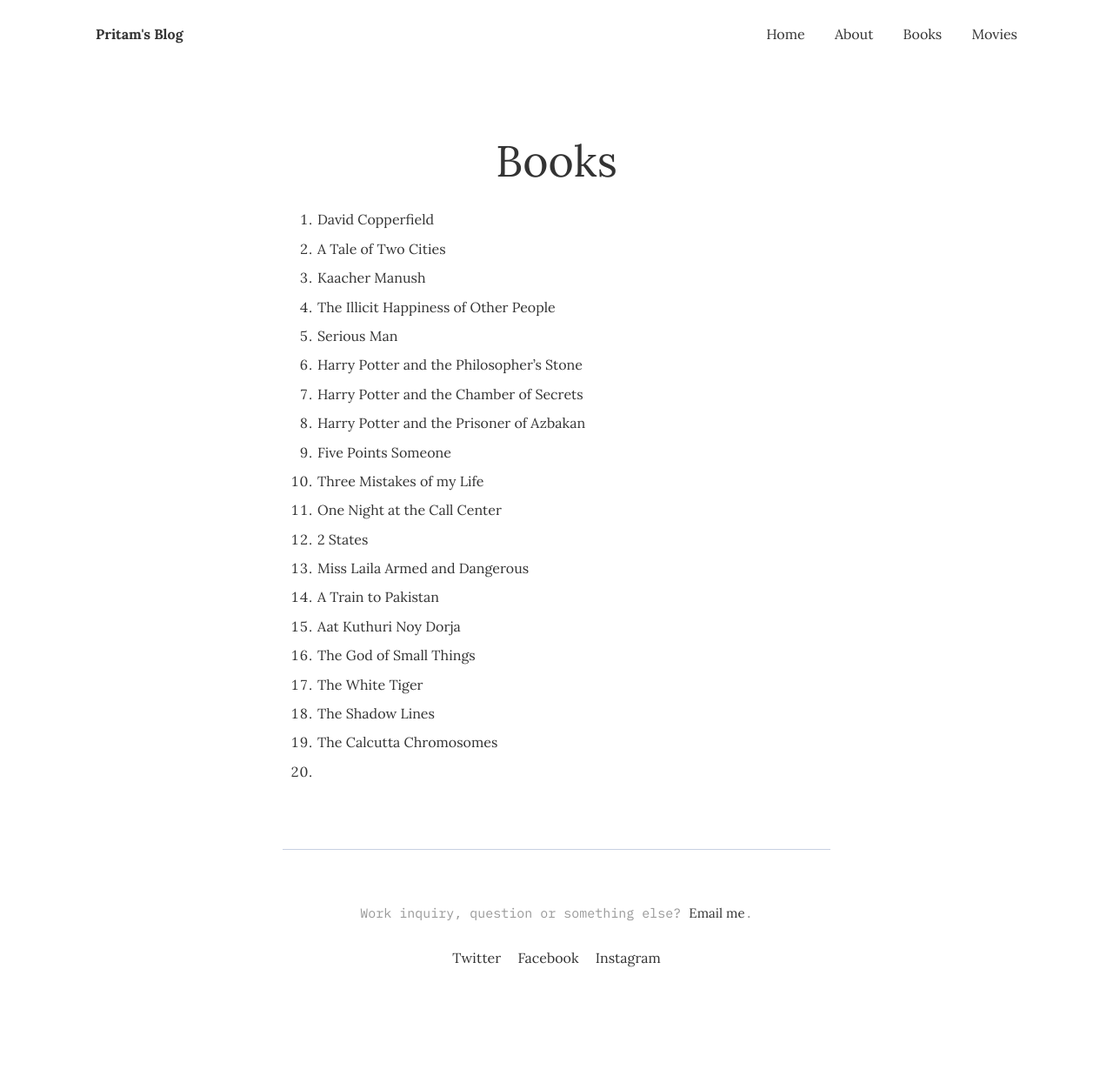
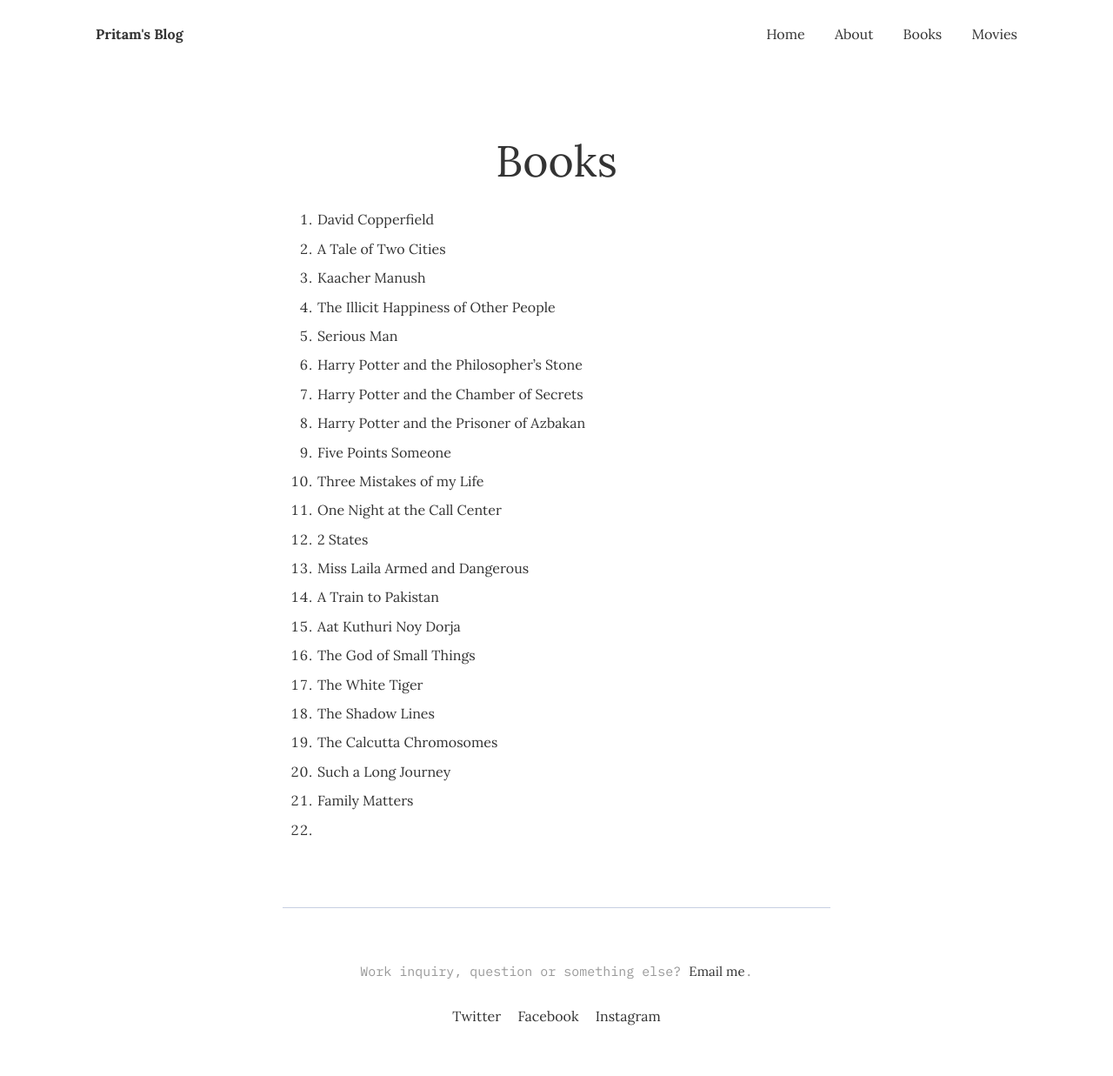
Before and after one commit to argumentativeyouth/pblog, a Jekyll site: the page built from _pages/books.md, in a window 1280 px wide. Shown: the whole page at 87% size. Built offline with Jekyll 4.4.1, drawn with Linux system fonts in a browser that asks for light colours; before the commit the page ends 1171 px from its top, so only the background shows below that.

Commit message:
Update books.md

```diff
--- a/_pages/books.md
+++ b/_pages/books.md
@@ -23,4 +23,6 @@
 17. The White Tiger
 18. The Shadow Lines
 19. The Calcutta Chromosomes
-20.
+20. Such a Long Journey
+21. Family Matters
+22.
```
